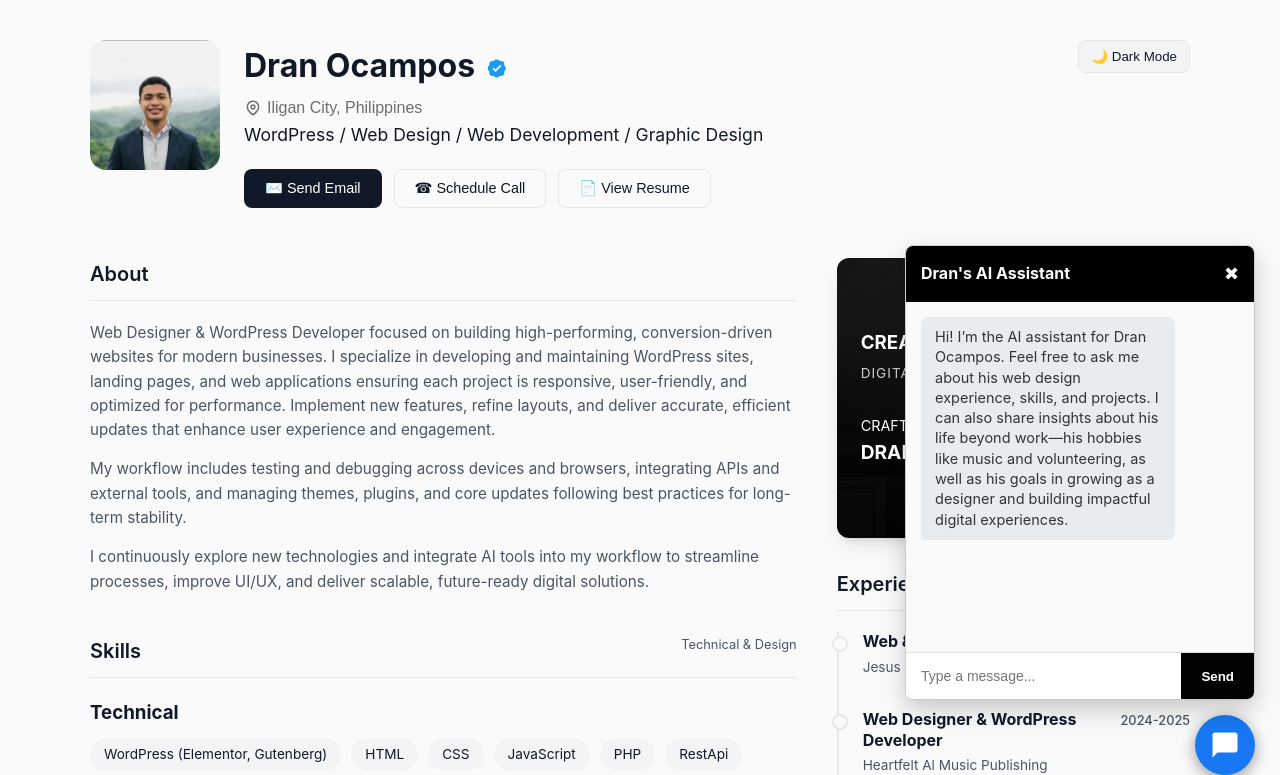
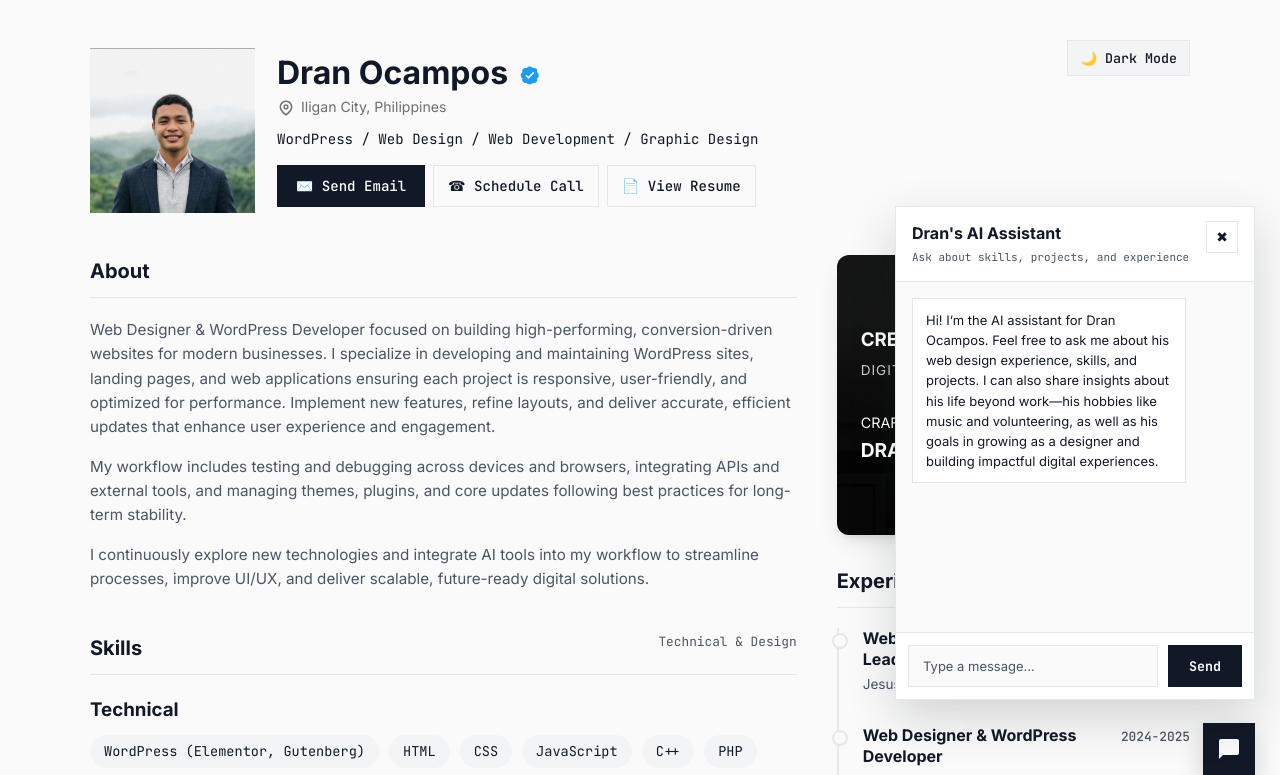
Before and after one commit to dranalainocampos-star/DRANSPORTFOLIO, a plain HTML site: page index.html in a window 1280 px wide. Both pictures are taken after a click on the button 1225 px from the left and 745 px from the top of the page. Shown: the top 775 px of the page. Drawn offline with Linux system fonts and the light colour scheme.

Commit message:
Font style update

```diff
--- a/css/style.css
+++ b/css/style.css
@@ -11,6 +11,8 @@
  --btn-outline: #e5e7eb;
  --btn-outline-text: #111827;
  --accent-color: #2563eb;
+ --font-sans: "Inter", sans-serif;
+ --font-mono: "JetBrains Mono", monospace;
  --shadow-hover:
    0 10px 25px -5px rgba(0, 0, 0, 0.1),
    0 8px 10px -6px rgba(0, 0, 0, 0.1);
@@ -48,9 +50,8 @@
 
 
 body {
- font-family:
-   -apple-system, BlinkMacSystemFont, "Segoe UI", Roboto, Helvetica,
-   Arial, sans-serif;
+ font-family: var(--font-sans);
+ font-weight: 400;
  background-color: var(--bg-color);
  color: var(--text-main);
  line-height: 1.6;
@@ -75,12 +76,15 @@ h1,
 h2,
 h3,
 h4 {
+ font-family: var(--font-sans);
+ font-weight: 700;
  color: var(--text-main);
  margin-bottom: 10px;
 }
 
 
 p {
+ line-height: 1.6;
  color: var(--text-muted);
  margin-bottom: 15px;
  font-size: 0.95rem;
@@ -123,7 +127,7 @@ p {
 /* Utility Classes */
 .section-title {
  font-size: 1.25rem;
- font-weight: 600;
+ font-weight: 700;
  margin-bottom: 20px;
  border-bottom: 1px solid var(--border-color);
  padding-bottom: 10px;
@@ -131,16 +135,18 @@ p {
  justify-content: space-between;
 }
 .view-all {
+ font-family: var(--font-mono);
  font-size: 0.8rem;
  color: var(--text-muted);
- font-weight: normal;
+ font-weight: 400;
 }
 
 
 /* Buttons */
 .btn {
+ font-family: var(--font-mono);
  padding: 10px 20px;
- border-radius: 8px;
+ border-radius: 0;
  font-size: 0.9rem;
  font-weight: 500;
  cursor: pointer;
@@ -173,28 +179,35 @@ p {
 /* Header Profile Area */
 .header-profile {
  display: flex;
- align-items: flex-start;
- gap: 24px;
- margin-bottom: 50px;
+ align-items: center;
+ gap: 22px;
+ margin-bottom: 42px;
  position: relative;
+ padding: 8px 0 0;
 }
 .profile-img {
- width: 130px;
- height: 130px;
- border-radius: 16px;
+ width: 165px;
+ height: 165px;
+ border-radius: 0;
  object-fit: cover;
  background-color: var(--border-color);
  transition: transform 0.5s ease;
+ flex-shrink: 0;
 }
 .profile-img:hover {
  transform: scale(1.05) rotate(-2deg);
+}
+.profile-info {
+ max-width: 620px;
+ padding-top: 2px;
 }
 .profile-info h1 {
  font-size: 2rem;
  display: flex;
  align-items: center;
  gap: 8px;
- margin-bottom: 4px;
+ margin-bottom: 6px;
+ line-height: 1.08;
 }
 .profile-info .location {
  color: var(--text-muted);
@@ -202,19 +215,35 @@ p {
  margin-bottom: 8px;
 }
 .profile-info .titles {
+ font-family: var(--font-mono);
  font-weight: 400;
- margin-bottom: 20px;
- font-size: 1.1rem;
+ margin-bottom: 16px;
+ font-size: 0.88rem;
+ line-height: 1.45;
+ max-width: 620px;
 }
 .action-buttons {
  display: flex;
- gap: 12px;
+ gap: 8px;
  flex-wrap: wrap;
+ align-items: center;
+}
+.action-buttons .btn {
+ min-height: 42px;
+ padding: 0 14px;
+ font-size: 0.88rem;
+}
+.action-buttons .btn-primary {
+ min-width: 148px;
+}
+.action-buttons .btn-outline {
+ min-width: 138px;
 }
 
 
 /* Theme Toggle */
 .theme-toggle {
+ font-family: var(--font-mono);
  position: absolute;
  top: 0;
  right: 0;
@@ -222,7 +251,7 @@ p {
  border: 1px solid var(--border-color);
  color: var(--text-main);
  padding: 8px 12px;
- border-radius: 8px;
+ border-radius: 0;
  cursor: pointer;
  font-weight: 500;
  transition: all 0.3s ease;
@@ -249,6 +278,7 @@ p {
  margin-bottom: 24px;
 }
 .tag {
+ font-family: var(--font-mono);
  background-color: var(--tag-bg);
  color: var(--text-main);
  padding: 6px 14px;
@@ -319,6 +349,7 @@ p {
  flex-grow: 1;
 }
 .project-link {
+ font-family: var(--font-mono);
  align-self: flex-start;
  display: inline-block;
  background: var(--tag-bg);
@@ -326,7 +357,7 @@ p {
  border-radius: 6px;
  font-size: 0.75rem;
  color: var(--text-main);
- font-weight: 600;
+ font-weight: 500;
  transition: background 0.3s;
 }
 .project-card:hover .project-link {
@@ -380,6 +411,7 @@ p {
  color: var(--text-muted);
 }
 .timeline-date {
+ font-family: var(--font-mono);
  font-size: 0.8rem;
  color: var(--text-muted);
  font-weight: 500;
@@ -522,20 +554,23 @@ footer {
     right: 25px;
     display: flex;
     align-items: center;
-    gap: 15px;
+    gap: 10px;
     z-index: 9999;
 }
 
 /* The "Talk to Dran!" CTA Bubble */
 #chat-cta {
-    background: #1877F2;
-    color: #ffffff;
-    padding: 10px 16px;
-    border-radius: 20px;
-    box-shadow: 0 4px 10px rgba(0,0,0,0.1);
-    font-size: 14px;
-    font-weight: bold;
+    background: var(--text-main);
+    color: var(--bg-color);
+    padding: 10px 14px;
+    border: 1px solid var(--text-main);
+    border-radius: 0;
+    box-shadow: 0 10px 24px rgba(17, 24, 39, 0.16);
+    font-size: 13px;
+    font-family: var(--font-mono);
+    font-weight: 500;
     position: relative;
+    white-space: nowrap;
     animation: bounce 2s infinite; /* Make it float slightly */
 }
 
@@ -543,12 +578,22 @@ footer {
 #chat-cta::after {
     content: '';
     position: absolute;
+    right: -7px;
+    top: 50%;
+    transform: translateY(-50%);
+    border-width: 7px 0 7px 7px;
+    border-style: solid;
+    border-color: transparent transparent transparent var(--text-main);
+}
+#chat-cta::before {
+    content: '';
+    position: absolute;
     right: -8px;
     top: 50%;
     transform: translateY(-50%);
     border-width: 8px 0 8px 8px;
     border-style: solid;
-    border-color: transparent transparent transparent #fff;
+    border-color: transparent transparent transparent var(--text-main);
 }
 
 /* Simple bouncing animation for the CTA */
@@ -558,27 +603,26 @@ footer {
 }
 
 #chat-widget-button {
-    width: 60px;
-    height: 60px;
-    border-radius: 50%;
-    background: #1877F2; /* 👈 Makes the whole button black */
-    color: white;        /* 👈 Keeps the icon inside white */
-    border: none;
+    width: 52px;
+    height: 52px;
+    border-radius: 0;
+    background: var(--text-main);
+    color: var(--bg-color);
+    border: 1px solid var(--text-main);
     cursor: pointer;
-    box-shadow: 0 4px 15px rgba(0, 0, 0, 0.4); /* 👈 Changed shadow to black */
+    box-shadow: 0 10px 24px rgba(17, 24, 39, 0.18);
     display: flex;
     justify-content: center;
     align-items: center;
-    transition: transform 0.2s;
+    transition: transform 0.2s, background-color 0.2s ease, color 0.2s ease;
 }
 
 #chat-widget-button:hover {
-    transform: scale(1.1);
-    background: #3c70ff; /* Optional: slightly lighter black on hover */
-
+    transform: translateY(-2px);
+    background: var(--accent-color);
+    border-color: var(--accent-color);
 }
-#chat-widget-button:hover { transform: scale(1.1); }
-#chat-widget-button svg { width: 30px; height: 30px; }
+#chat-widget-button svg { width: 24px; height: 24px; }
 
 /* The Chat Container - Updated to be hidden initially */
 #chat-container {
@@ -586,11 +630,11 @@ footer {
     position: fixed;
     bottom: 100px; /* Shifted up so it doesn't cover the button */
     right: 25px;
-    width: 350px;
-    background: white;
-    border: 1px solid #ccc;
-    border-radius: 8px;
-    box-shadow: 0 10px 25px rgba(0,0,0,0.2);
+    width: 360px;
+    background: var(--card-bg);
+    border: 1px solid var(--border-color);
+    border-radius: 0;
+    box-shadow: 0 18px 45px rgba(15, 17, 21, 0.16);
     flex-direction: column;
     overflow: hidden;
     z-index: 9999;
@@ -598,32 +642,55 @@ footer {
 
 /* Header & Close Button */
 #chat-header {
-    background: #000000;
-    color: rgb(255, 255, 255);
-    padding: 15px;
-    font-weight: bold;
+    background: var(--card-bg);
+    color: var(--text-main);
+    padding: 14px 16px;
+    border-bottom: 1px solid var(--border-color);
+    font-family: var(--font-sans);
+    font-weight: 700;
     display: flex;
     justify-content: space-between;
-    align-items: center;
+    align-items: flex-start;
+    gap: 12px;
+}
+.chat-header-copy {
+    display: flex;
+    flex-direction: column;
+    gap: 3px;
+}
+.chat-header-copy small {
+    font-family: var(--font-mono);
+    font-size: 11px;
+    font-weight: 400;
+    color: var(--text-muted);
 }
 #close-chat-btn {
-    background: none;
-    border: none;
-    color: white;
-    font-size: 18px;
+    background: transparent;
+    border: 1px solid var(--border-color);
+    color: var(--text-main);
+    width: 32px;
+    height: 32px;
+    border-radius: 0;
+    font-size: 14px;
     cursor: pointer;
+    font-family: var(--font-mono);
+    display: inline-flex;
+    align-items: center;
+    justify-content: center;
 }
-#close-chat-btn:hover { color: #ddd; }
+#close-chat-btn:hover { background: var(--tag-bg); }
 
 /* Existing Chat Box Styles (Keep these!) */
-#chat-box { height: 350px; padding: 15px; overflow-y: auto; background: #fafafa; display: flex; flex-direction: column; gap: 10px; }
-.message { padding: 10px 14px; border-radius: 6px; max-width: 80%; font-size: 14.5px; line-height: 1.4; word-wrap: break-word; }
-.user { background: rgb(0, 0, 0); color: white; align-self: flex-end; border-bottom-right-radius: 0; }
-.bot { background: #e9ecef; color: #333; align-self: flex-start; border-bottom-left-radius: 0; }
-#chat-input-area { display: flex; border-top: 1px solid #ddd; background: white; }
-#chat-input { flex: 1; padding: 15px; border: none; outline: none; font-size: 14px; }
-#send-btn { padding: 0 20px; background: #050202; color: white; border: none; cursor: pointer; font-weight: bold; }
-#send-btn:hover { background: #050201; }
+#chat-box { height: 350px; padding: 16px; overflow-y: auto; background: var(--bg-color); display: flex; flex-direction: column; gap: 10px; }
+.message { padding: 11px 13px; border-radius: 0; max-width: 84%; font-size: 13px; line-height: 1.55; word-wrap: break-word; border: 1px solid var(--border-color); }
+.user { background: var(--text-main); color: var(--bg-color); align-self: flex-end; border-color: var(--text-main); font-family: var(--font-mono); }
+.bot { background: var(--card-bg); color: var(--text-main); align-self: flex-start; }
+#chat-input-area { display: flex; gap: 10px; padding: 12px; border-top: 1px solid var(--border-color); background: var(--card-bg); }
+#chat-input { flex: 1; padding: 12px 14px; border: 1px solid var(--border-color); outline: none; font-size: 13px; font-family: var(--font-sans); background: var(--bg-color); color: var(--text-main); border-radius: 0; }
+#chat-input::placeholder { color: var(--text-muted); }
+#chat-input:focus { border-color: var(--text-main); }
+#send-btn { min-width: 74px; padding: 0 16px; background: var(--text-main); color: var(--bg-color); border: 1px solid var(--text-main); cursor: pointer; font-weight: 700; font-family: var(--font-mono); border-radius: 0; }
+#send-btn:hover { background: var(--accent-color); border-color: var(--accent-color); }
 
 .badge-icon {
   width: 20px;
@@ -636,8 +703,11 @@ footer {
 .location-container {
   display: flex;
   align-items: center;
-  font-family: sans-serif;
-  gap: 5px;
+  font-family: var(--font-sans);
+  font-weight: 400;
+  gap: 6px;
+  margin-bottom: 10px;
+  font-size: 0.88rem;
   color: #6e6e6e;
 }
 
--- a/index.html
+++ b/index.html
@@ -4,6 +4,12 @@
     <meta charset="UTF-8" />
     <meta name="viewport" content="width=device-width, initial-scale=1.0" />
     <title>Dran Ocampos - Portfolio</title>
+    <link rel="preconnect" href="https://fonts.googleapis.com" />
+    <link rel="preconnect" href="https://fonts.gstatic.com" crossorigin />
+    <link
+      rel="stylesheet"
+      href="https://fonts.googleapis.com/css2?family=Inter:wght@400;500;700&family=JetBrains+Mono:wght@400;500;700&display=swap"
+    />
     <link rel="stylesheet" href="css/style.css" />
     <link rel="icon" type="image/png" href="favicon.png" />
     <style>
@@ -48,7 +54,7 @@
         right: 20px;
         top: 15px;
         font-size: 28px;
-        font-weight: bold;
+        font-weight: 700;
         cursor: pointer;
         color: #888;
         transition: color 0.2s;
@@ -111,7 +117,7 @@
           height: 110px !important;
           margin: 0 !important;
           flex-shrink: 0 !important;
-          border-radius: 16px !important; /* Rounded square like the image */
+          border-radius: 0 !important;
           object-fit: cover !important;
         }
 
@@ -329,6 +335,7 @@
             <span class="tag">HTML</span>
             <span class="tag">CSS</span>
             <span class="tag">JavaScript</span>
+            <span class="tag">C++</span>
             <span class="tag">PHP </span>
             <span class="tag">RestApi</span>
             <span class="tag">Git/GitHub</span>
@@ -629,7 +636,10 @@
 
     <div id="chat-container">
       <div id="chat-header">
-        <span>Dran's AI Assistant</span>
+        <div class="chat-header-copy">
+          <span>Dran's AI Assistant</span>
+          <small>Ask about skills, projects, and experience</small>
+        </div>
         <button id="close-chat-btn">✖</button>
       </div>
       <div id="chat-box">
```
Also changed, not shown: graphicdesign.html (+32 -6 lines).
